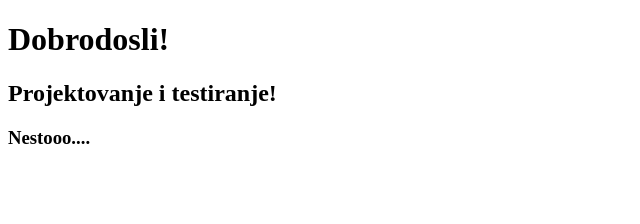
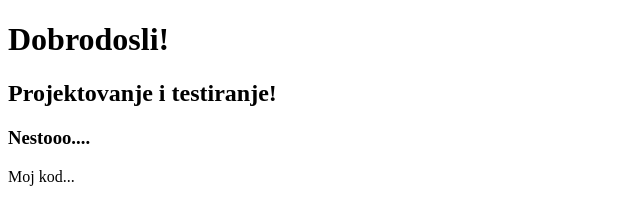
Before and after one commit to danijela943/projektovanjesoftvera, a plain HTML site: page index.html in a window 1280 px wide. Shown: the full height of the page, 0-640 px from the left. Drawn offline with Linux system fonts and the light colour scheme.

Commit message:
P tag dodat

```diff
--- a/index.html
+++ b/index.html
@@ -9,5 +9,6 @@
     <h1>Dobrodosli!</h1>
     <h2>Projektovanje i testiranje!</h2>
     <h3>Nestooo....</h3>
+    <p>Moj kod...</p>
 </body>
 </html>
```
